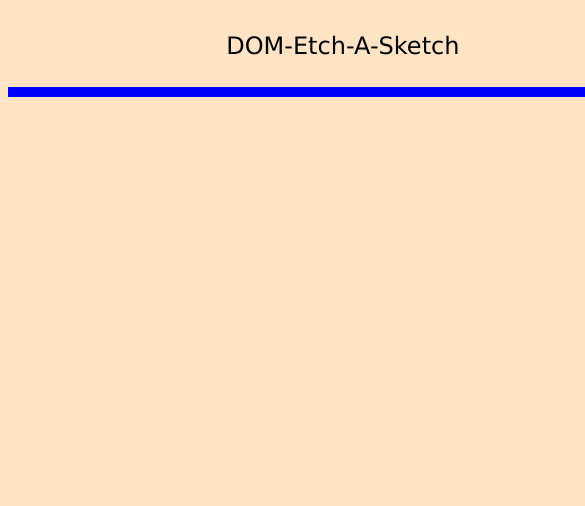
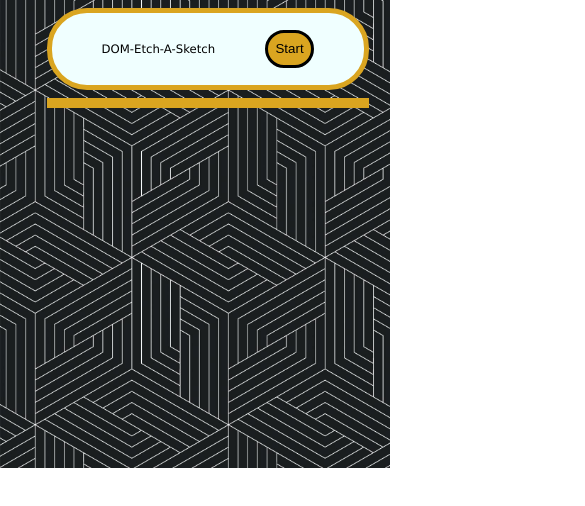
Before and after one commit to danielquerrey/DOM-Etch-A-Sketch, a plain HTML site: page index.html in a window 390 px wide. Shown: the top 506 px of the page, 585 px wide, since content can reach past the window. Drawn offline with Linux system fonts and the light colour scheme.

Commit message:
v1.1.0
Implemented responsive page layout. Added new color styles

```diff
--- a/index.html
+++ b/index.html
@@ -12,7 +12,9 @@
 
     <div class="loading-page">
         <div class="page-item" id='header'>
-            <p id='header-title'>DOM-Etch-A-Sketch</p>
+            <div id = 'header-title'>
+                <p id='title-text'>DOM-Etch-A-Sketch</p>
+            </div>
             <div id='header-btn-placeholder'>
                 <button id='header-btn'>Start</button>
             </div>
--- a/script.js
+++ b/script.js
@@ -7,7 +7,8 @@ function startGame(e) {
     console.log(num_boxes);
     // if (Object.is(document.querySelector('#box-array').firstElementChild, null)) return console.log('no child');
     let boxArray = document.querySelector('#box-array');
-    if (!(boxArray.hasChildNodes())) { console.log('no child'); } else {
+    if (!(boxArray.hasChildNodes())) { console.log('no child'); }
+    else {
         while (boxArray) {
             if (boxArray.firstElementChild) { boxArray.firstElementChild.remove(); }
             else break;
--- a/style.css
+++ b/style.css
@@ -1,23 +1,58 @@
-body {
-    background-color: bisque;
+html {
+    background-image: url(/img/DOM-background.jpg);
+    background-position: absolute;
+    background-repeat: no-repeat;
+    background-size: cover;
+    position: relative;
 }
+
+
 
 .loading-page {
     display: flex;
     flex-direction: column;
+    align-content: center;
     justify-content: center;
-    width: 1000px;
+    width: 80vw;
+    height: auto;
+}
+
+.page-item {
+    margin-right: 10vw;
+    margin-left: 10vw;
+    width: 80vw;
+    height: auto;
 }
 
 
+
+
 #header {
+    background-color: azure;
+    border: 5px solid goldenrod;
+    border-radius: 40px;
     display: flex;
     justify-content: space-evenly;
-    font-size: x-large;
+    font-size: 3vw;
+    margin-bottom: 1vh;
     font-family: 'Lucida Sans', 'Lucida Sans Regular',
         'Lucida Grande', 'Lucida Sans Unicode', Verdana, sans-serif;
 
 }
+
+#header-title {
+    display: flex;
+    justify-content: center;
+}
+
+
+p {
+    margin: auto;
+}
+
+
+
+
 
 #header-btn-placeholder {
     display: flex;
@@ -25,34 +60,61 @@ body {
 }
 
 #header-btn {
-    margin: 20px;
+    /* margin: 20px;
     padding: 10px;
     padding-right: 20px;
-    padding-left: 20px;
-    color: red;
+    padding-left: 20px; */
+    margin-top: 2vh;
+    padding-right: 2vw;
+    padding-left: 2vw;
+    padding-top: 1vh;
+    padding-bottom: 1vh;
+    margin-bottom: 2vh;
+    color: black;
+    border:3px solid black;
+    border-radius: 20px;
+    transition: .5s;
+    background-color: goldenrod;
+}
+
+#header-btn:hover {
+    transition: .5s;
+    scale:1.2;
 }
 
 
 #box-array {
     display: flex;
+    justify-content: center;
+    align-content: center;
     flex-direction: column;
-    border: 5px solid blue;
-    max-width: 1000px;
-    max-height: 1000px;
+    border: 5px solid goldenrod;
+    width: 80vw;
+    height: auto;
+    margin-right: 10vw;
+    margin-left: 10vw;
 }
 
 #row {
     display: flex;
-    justify-content:flex-start;
-    height: 100px;
+    justify-content: flex-start;
+    height: 5vh;
+    width: 80vw;
 
 }
 
 #cell {
 
-    background-color: maroon;
+    background-color: azure;
     border: 1px solid black;
-    width: 1000px;
+    width: 80vw;
     /* this is the max width so no matter what dimensions it always fills up */
+    transition: .3s;
+}
+
+#cell:hover {
+    transition: .3s;
+    scale:1.2;
+    background: goldenrod;
 
 }
```
Also changed, not shown: img/DOM-background.jpg (added), 1 other file.
